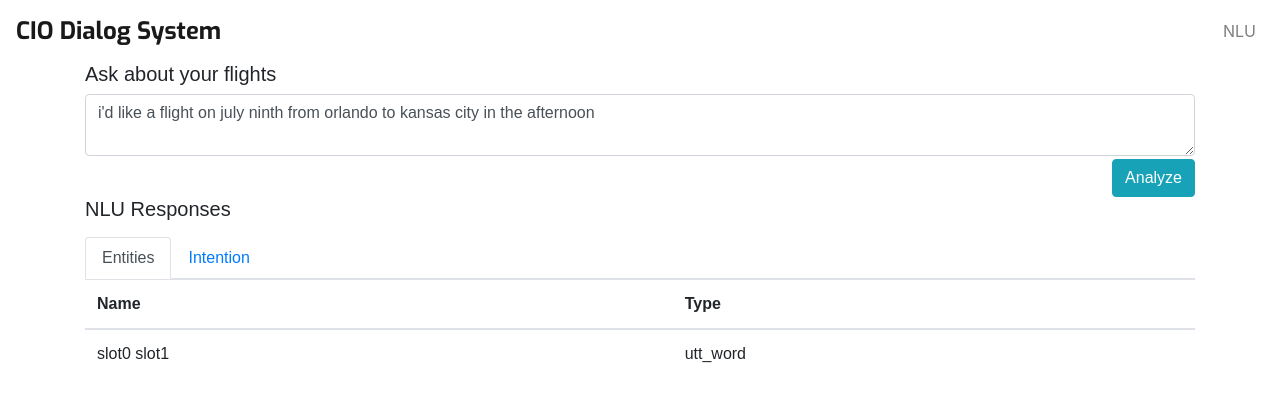
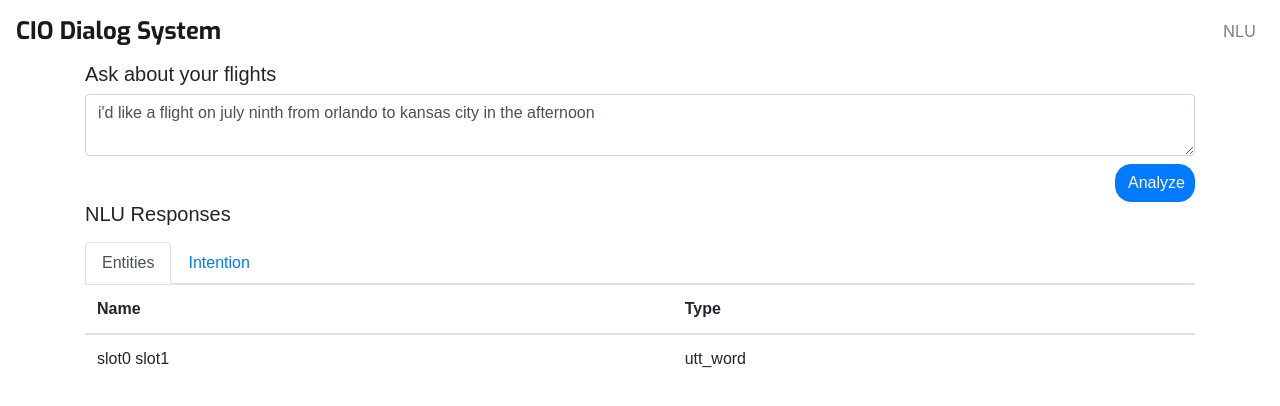
Before and after one commit to cioionut/ds_web_interface, a React (Create React App) app: page / in a window 1280 px wide. Shown: the top 406 px of the page. Built offline with nearby package versions, Linux system fonts and the light colour scheme; no server answers.

Commit message:
Update analyze button

```diff
--- a/src/App.js
+++ b/src/App.js
@@ -228,7 +228,7 @@ class App extends Component {
                   value={this.state.utterance}
                   onChange={this.handleUtteranceChange}
                   placeholder="i'd like a flight on july ninth from orlando to kansas city in the afternoon" />
-                <Button className="float-right submit-btn" color="info" type="submit">Analyze</Button>
+                <Button className="float-right submit-btn" color="primary" type="submit">Analyze</Button>
               </FormGroup>
             </Form>
           </Col>
--- a/src/custom.css
+++ b/src/custom.css
@@ -8,5 +8,7 @@
 }
 
 .submit-btn {
-    margin-top: 0.2rem;
+    margin-top: 0.5rem;
+    border-radius: 1rem;
+    width: 5rem;
 }
```
